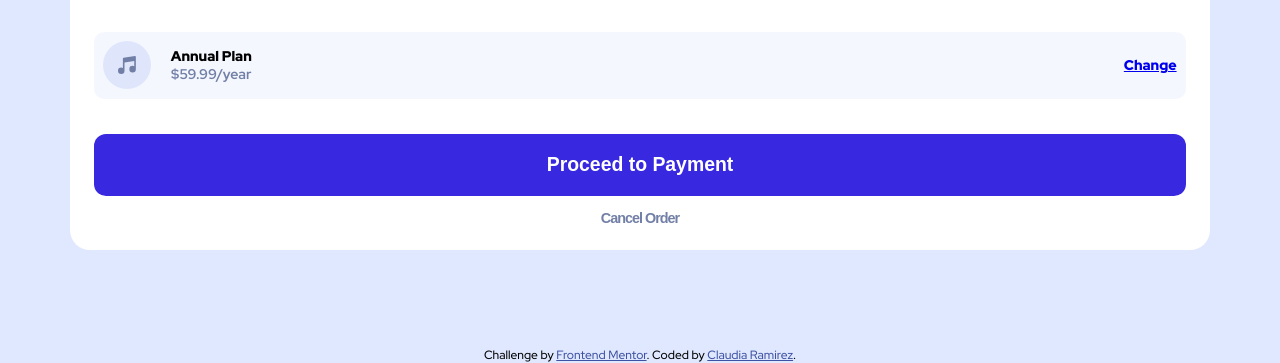
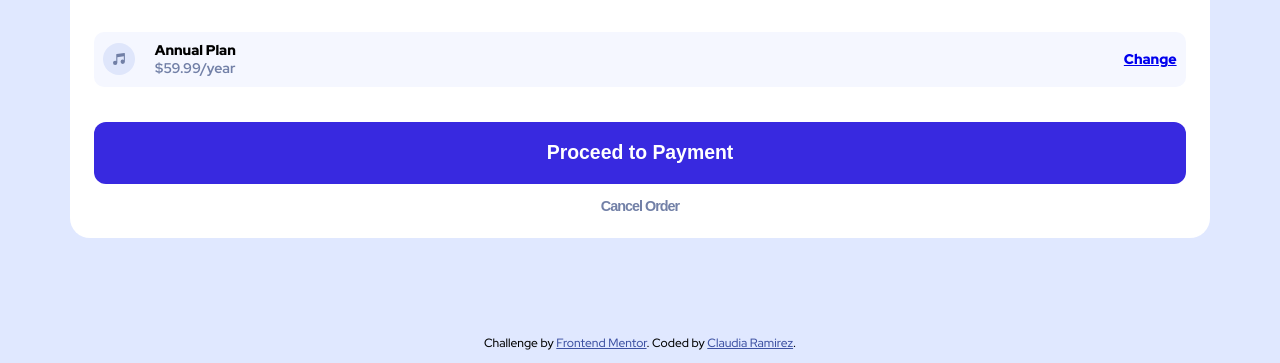
Before and after one commit to ClaudiaRamirezD/order-summary-flexbox, a plain HTML site: page index.html in a window 1280 px wide. Shown: the part 823-1186 px from the top of the page. Drawn offline with Linux system fonts and the light colour scheme.

Commit message:
Icon changed size

```diff
--- a/style.css
+++ b/style.css
@@ -122,7 +122,7 @@ h3 {
 }
 
 .icon{
-    font-size: var(--step--1);
+    width: 2rem;
 }
 
 .cancel {
```
